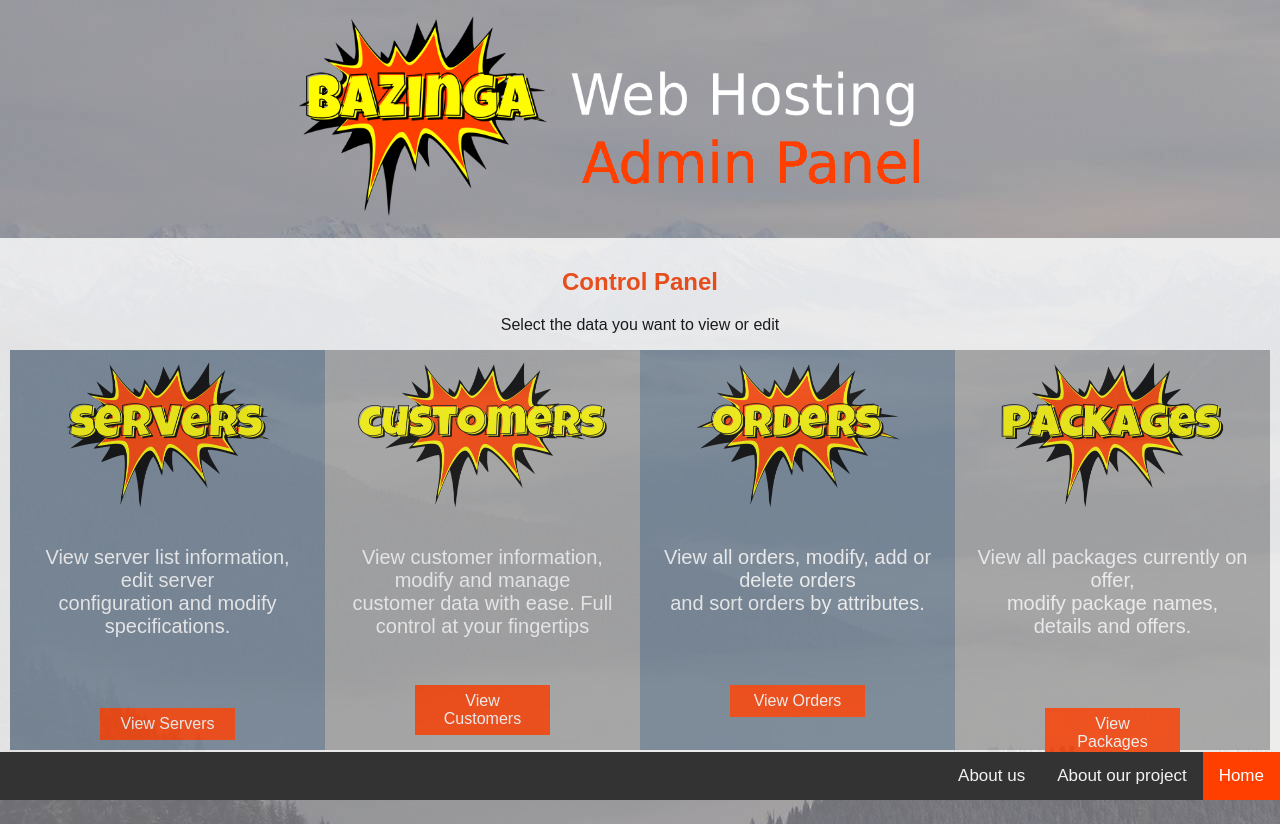
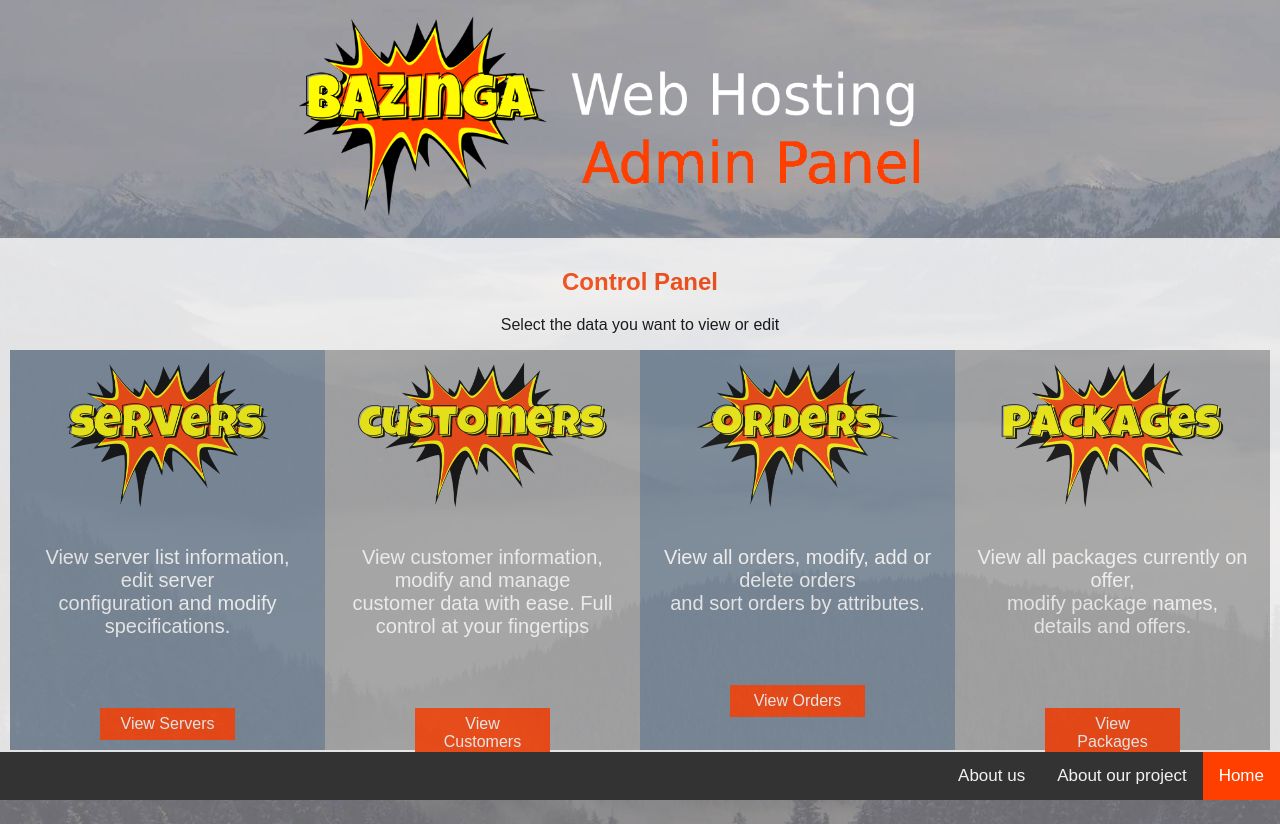
Before and after one commit to padraigmc/Bazinga-Website, a PHP site: page /Bazinga/index.php in a window 1280 px wide. Run offline with PHP 8.4, Linux system fonts and the light colour scheme.

Commit message:
Add files via upload

```diff
--- a/index.php
+++ b/index.php
@@ -8,6 +8,8 @@
 
         body {
             background-image: url("images/background.jpg");
+            background-repeat: no-repeat;
+            background-size: cover;
         }
 
         h1 {
@@ -225,6 +227,7 @@
                         </br>
                         customer data with ease. Full control at your fingertips
                     </p>
+                    </br>
                     </br>
 
                     <form action="index.php" method="POST">
```
